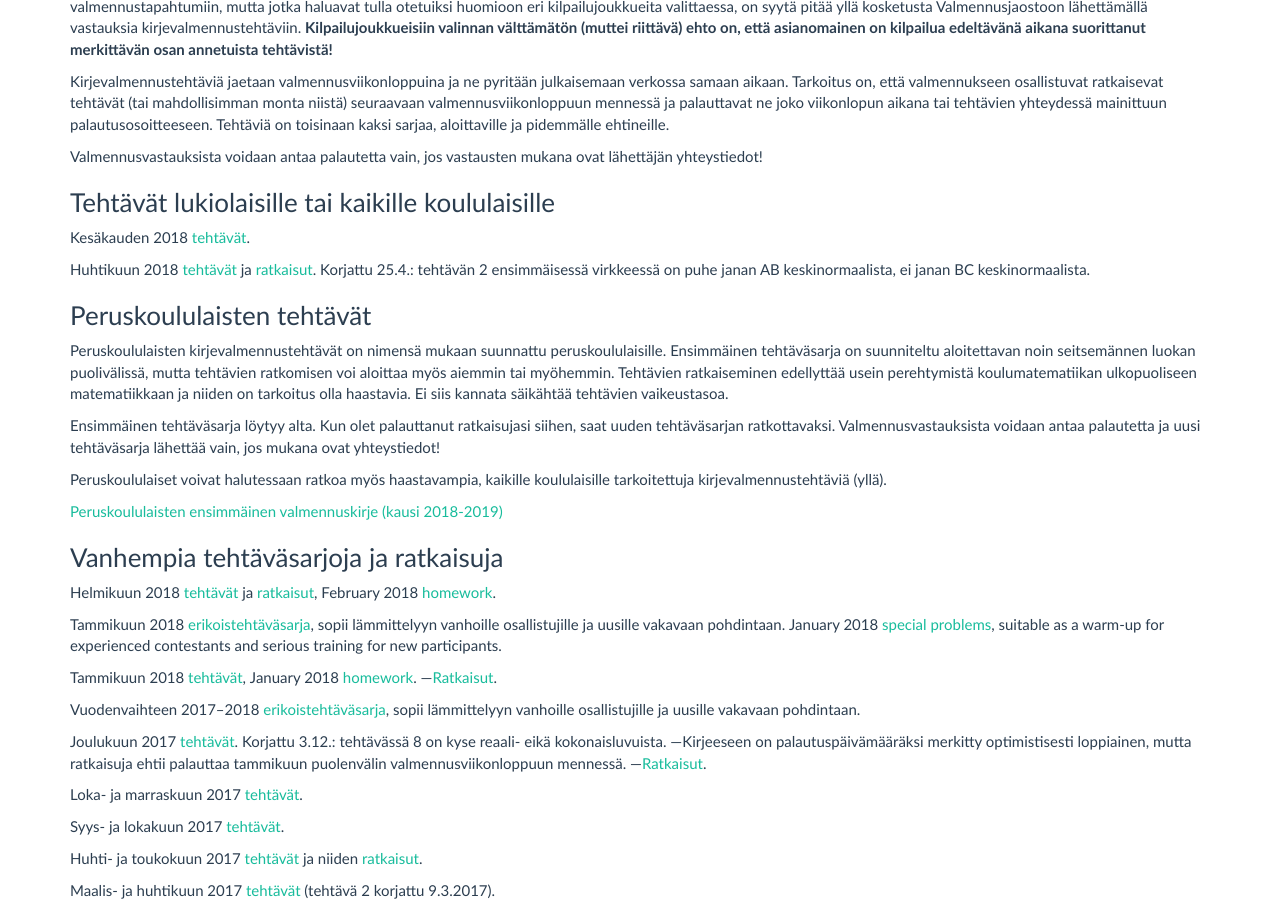
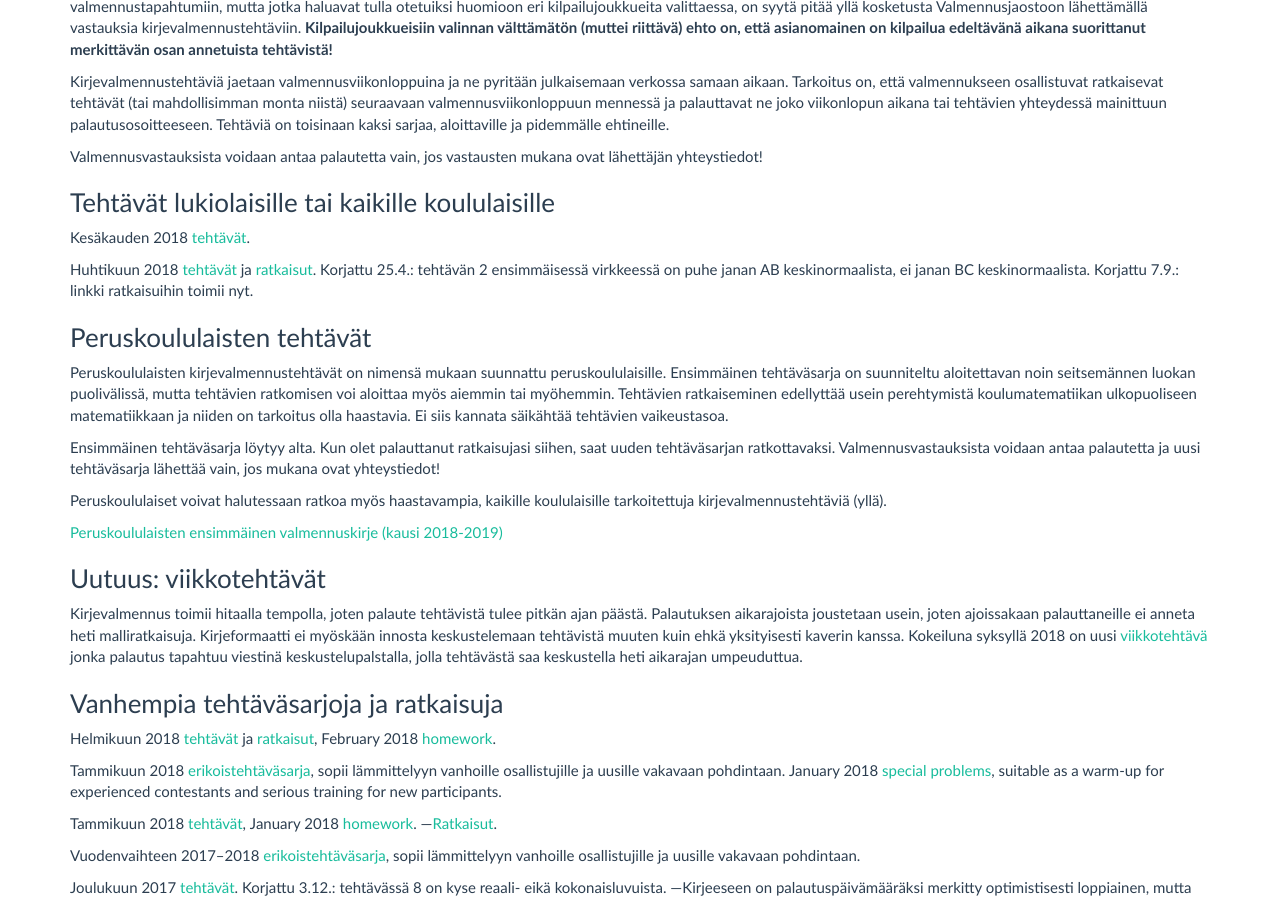
Before and after one commit to matematiikkakilpailut/matematiikkakilpailut.github.io, a Jekyll site: the page built from valmennus/index.md, in a window 1280 px wide and 900 px high, scrolled down 360 px. Built offline with Jekyll 4.4.1, drawn with Linux system fonts in a browser that asks for light colours.

Commit message:
Viikkotehtävä

```diff
--- a/valmennus/index.md
+++ b/valmennus/index.md
@@ -31,7 +31,7 @@ mukana ovat lähettäjän yhteystiedot!
 Kesäkauden 2018 [tehtävät](2018/kirje_2018_05.pdf).
 
 Huhtikuun 2018 [tehtävät](2018/kirje_2018_04.pdf) ja [ratkaisut](2018/ratk_2018_04.pdf).
-Korjattu 25.4.: tehtävän 2 ensimmäisessä virkkeessä on puhe janan AB keskinormaalista, ei janan BC keskinormaalista.
+Korjattu 25.4.: tehtävän 2 ensimmäisessä virkkeessä on puhe janan AB keskinormaalista, ei janan BC keskinormaalista.  Korjattu 7.9.: linkki ratkaisuihin toimii nyt.
 
 ### Peruskoululaisten tehtävät
 
@@ -42,6 +42,16 @@ Ensimmäinen tehtäväsarja löytyy alta. Kun olet palauttanut  ratkaisujasi sii
 Peruskoululaiset voivat halutessaan ratkoa myös haastavampia, kaikille  koululaisille tarkoitettuja kirjevalmennustehtäviä (yllä).
 
 [Peruskoululaisten ensimmäinen valmennuskirje (kausi 2018-2019)](2018/kirje_pk_1.pdf)
+
+### Uutuus: viikkotehtävät
+
+Kirjevalmennus toimii hitaalla tempolla, joten palaute tehtävistä tulee pitkän ajan päästä.
+Palautuksen aikarajoista joustetaan usein, joten ajoissakaan palauttaneille ei anneta
+heti malliratkaisuja. Kirjeformaatti ei myöskään innosta keskustelemaan tehtävistä muuten
+kuin ehkä yksityisesti kaverin kanssa.
+Kokeiluna syksyllä 2018 on uusi [viikkotehtävä](https://keskustelu.matematiikkakilpailut.fi/c/viikkotehtavat)
+jonka palautus tapahtuu viestinä keskustelupalstalla, jolla tehtävästä saa keskustella
+heti aikarajan umpeuduttua.
 
 ### Vanhempia tehtäväsarjoja ja ratkaisuja
 
```
